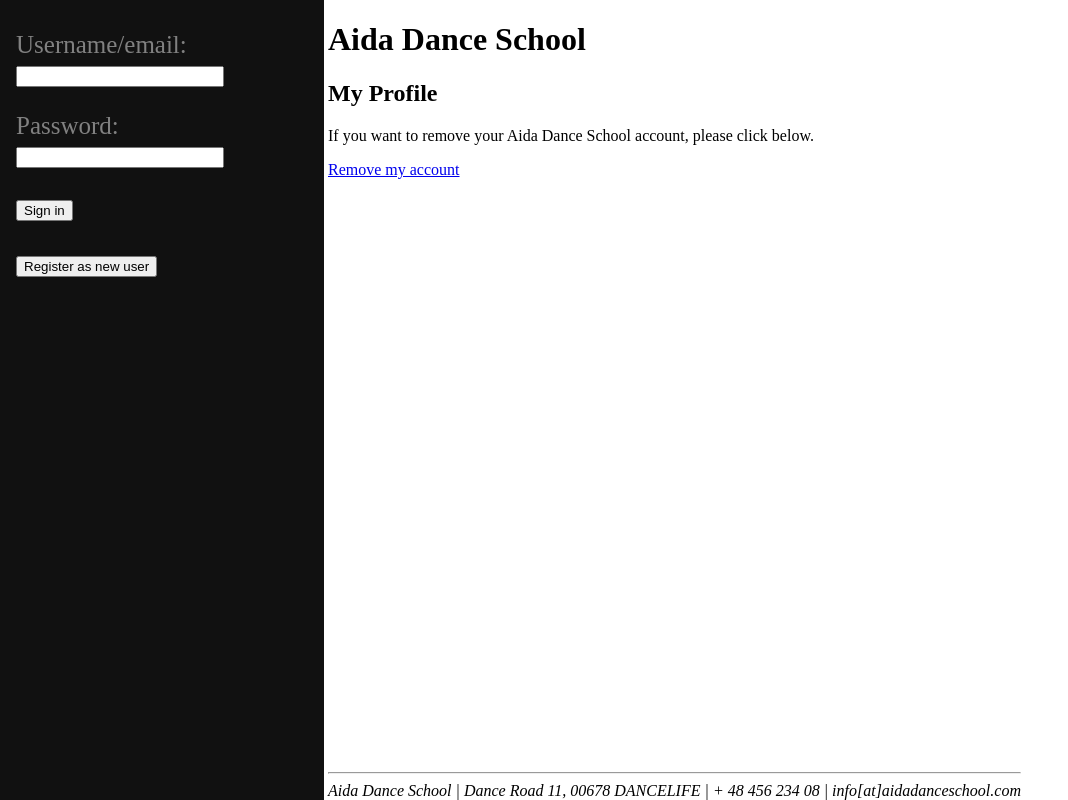
After one commit to chpatola/flask_db, a Flask app: page /userprofile in a window 1280 px wide. The commit adds this page. Shown: the whole page, without its empty margins (0-1068 px from the left). Run offline with Flask 2, Linux system fonts and the light colour scheme.

Commit message:
Made base for user removal process

```diff
--- a/app.py
+++ b/app.py
@@ -96,6 +96,10 @@ def registerteacher():
 def registeruser():
     return render_template("registeruser.html")
 
+@app.route("/removeuser")
+def removeuser():
+    return "We will soon remove your account =)"
+
 @app.route("/rooms")
 def rooms():
     sql = queries.rooms
@@ -110,3 +114,7 @@ def teachers():
     teachers = result.fetchall()
     print(teachers)
     return render_template("teachers.html",teachers=teachers)
+
+@app.route("/userprofile")
+def userprofile():
+    return render_template("userprofile.html")
--- a/templates/layout.html
+++ b/templates/layout.html
@@ -21,7 +21,7 @@
 
             {% else %}
             <h3><a href="/">Home</a></h3>
-            <h3><a href="/">My Profile</a></h3>
+            <h3><a href="/userprofile">My Profile</a></h3>
 
             {% endif %}
 
--- /dev/null
+++ b/templates/userprofile.html
@@ -0,0 +1,11 @@
+{% extends "layout.html" %}
+
+{% block title %}My Profile{% endblock %}
+
+{% block content %}
+<h2>My Profile</h2>
+<p>If you want to remove your Aida Dance School account, please click below.</p>
+
+<a href="/removeuser">Remove my account</a>
+
+{% endblock %}
```
